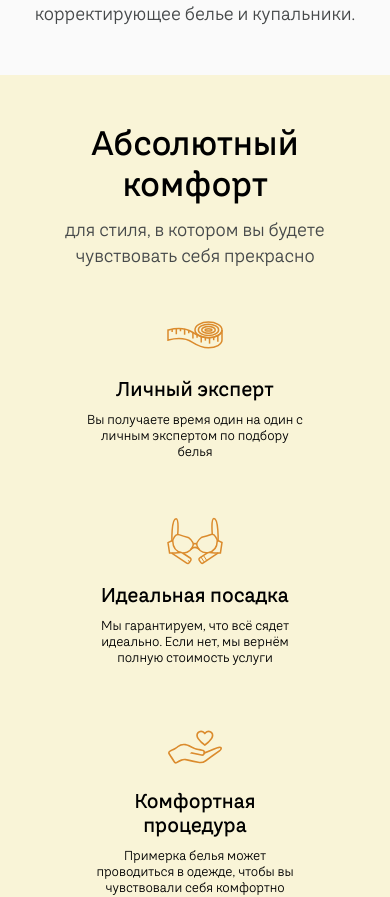
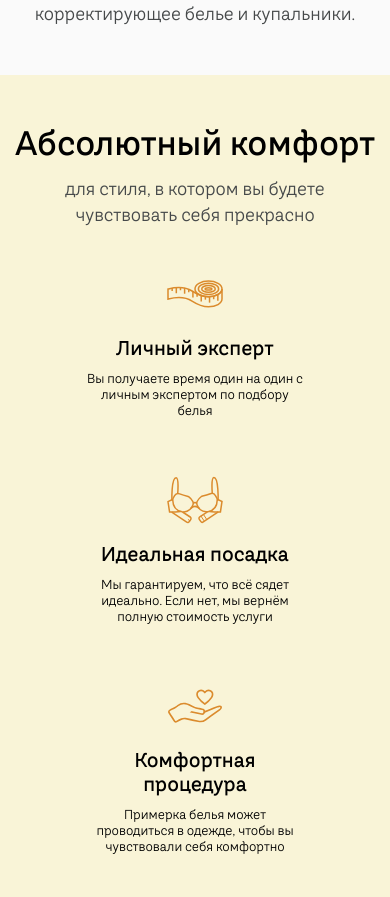
Before and after one commit to khizrim/brafitt-lp, a React (Create React App) app: page /#/ in a window 390 px wide. Shown: the part 3681-4578 px from the top of the page. Built offline with nearby package versions, Linux system fonts and the light colour scheme.

Commit message:
fix: correct title width

```diff
--- a/src/components/Features/Features.css
+++ b/src/components/Features/Features.css
@@ -68,4 +68,8 @@
   .features__items {
     grid-auto-flow: row;
   }
+
+  .features__title {
+    max-width: none;
+  }
 }
```
